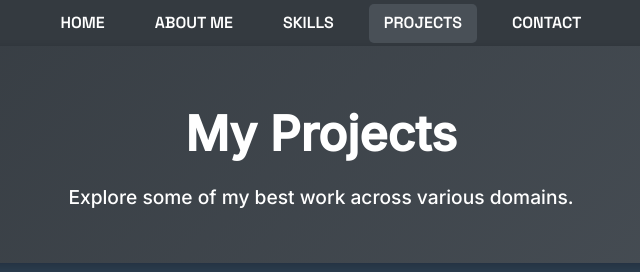
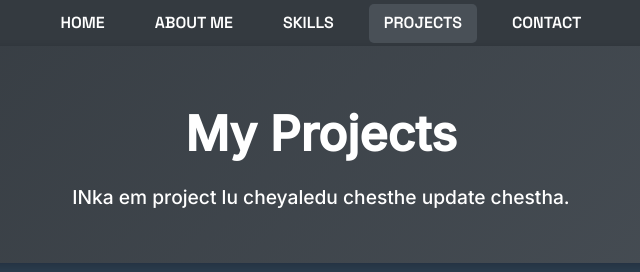
Before and after one commit to gowthamrdyy/my-portfolio, a plain HTML site: page projects.html in a window 1280 px wide. Shown: the top 272 px of the page, 319-959 px from the left. Drawn offline with Linux system fonts and the light colour scheme.

Commit message:
Update projects.html

```diff
--- a/projects.html
+++ b/projects.html
@@ -21,7 +21,7 @@
     <!-- Header Section -->
     <header class="projects-header">
         <h1>My Projects</h1>
-        <p>Explore some of my best work across various domains.</p>
+        <p>INka em project lu cheyaledu chesthe update chestha.</p>
     </header>
 
     <!-- Projects Section -->
```
